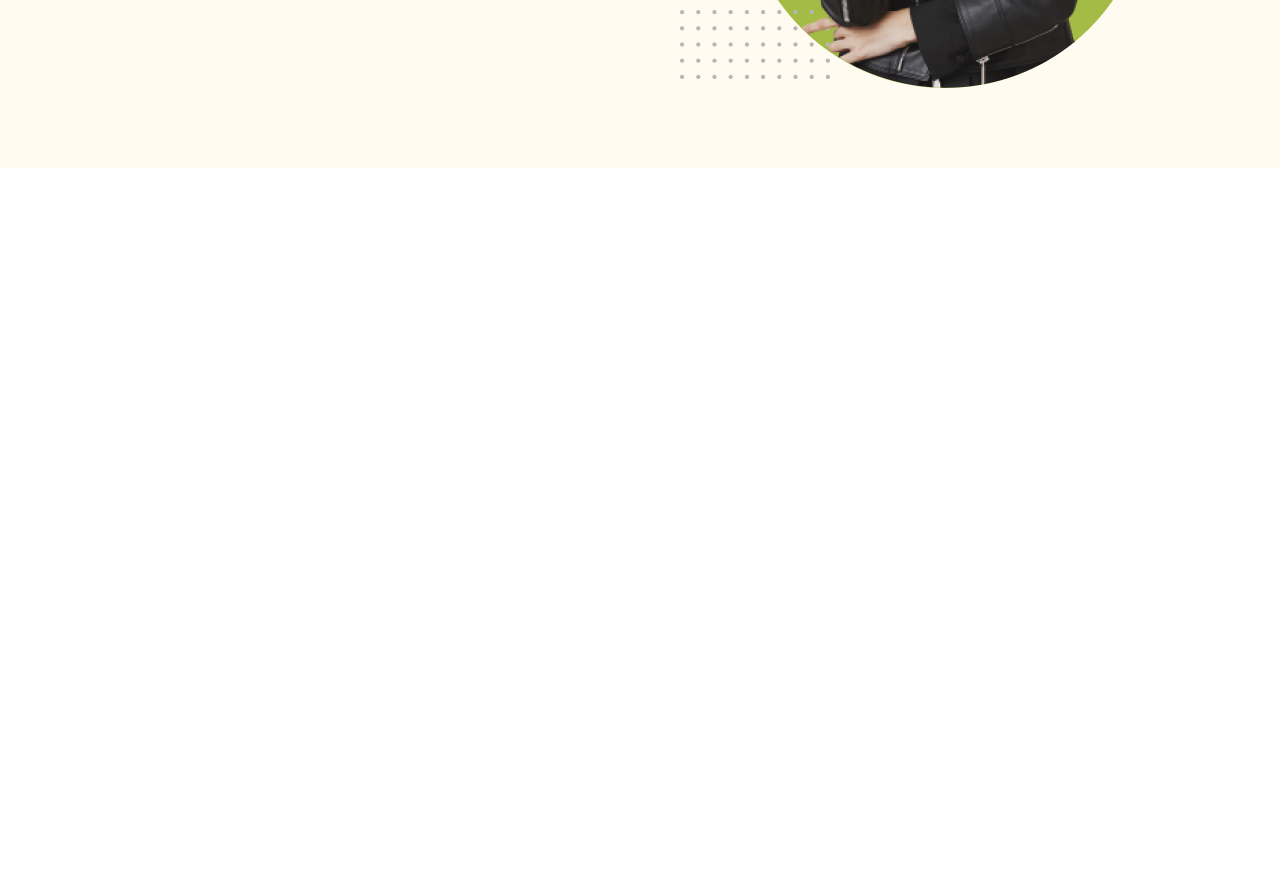
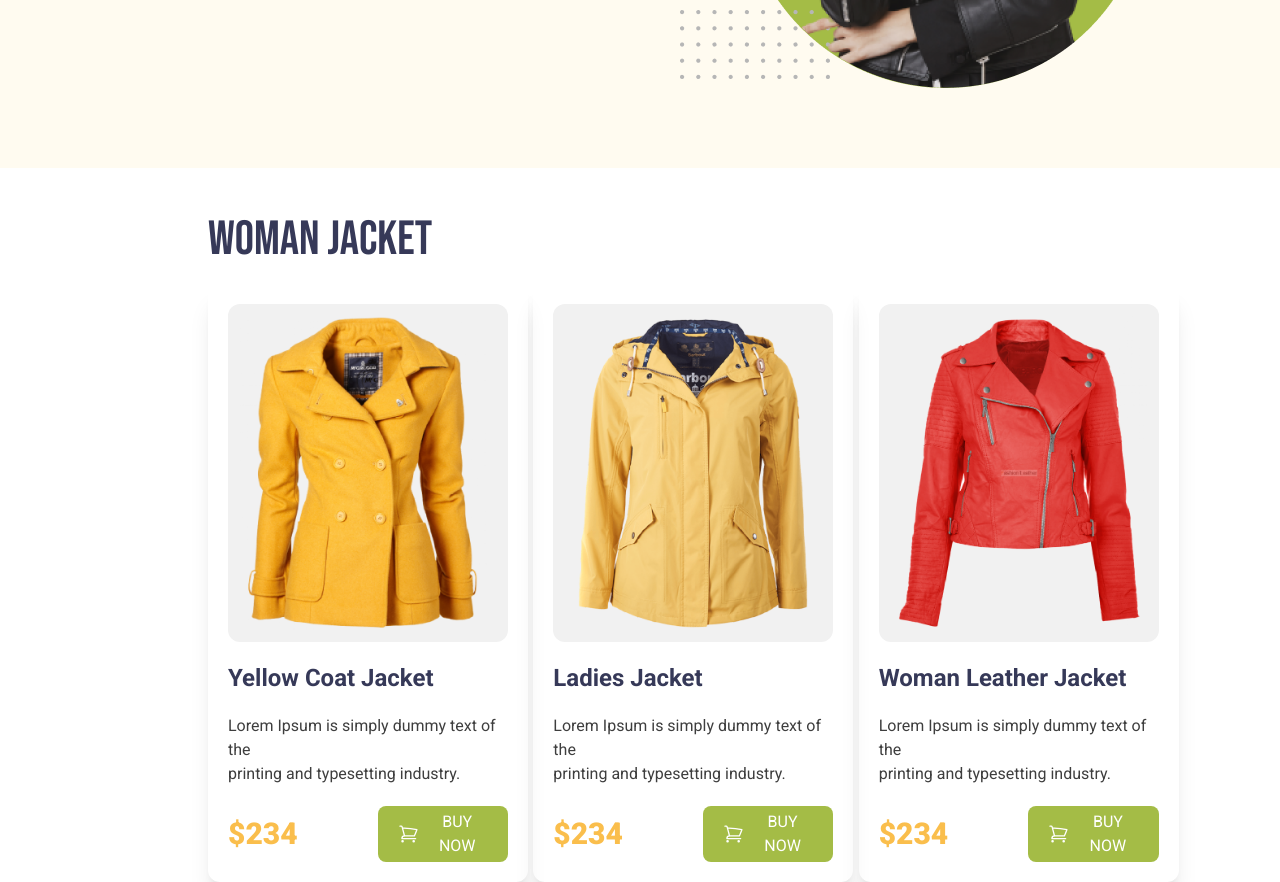
Before and after one commit to mdnoble1/penguin-fashion, a plain HTML site: page index.html in a window 1280 px wide. Shown: the part 525-1407 px from the top of the page. Before the commit the page ends 800 px from the top, so only its background shows below. Drawn offline with nearby package versions, Linux system fonts and the light colour scheme.

Commit message:
added women jacket section

```diff
--- a/index.html
+++ b/index.html
@@ -52,7 +52,52 @@
         <div class=" mt-10 mb-20"><img src="images/model.png" alt=""></div>
     </section>
     </header>
-    <main></main>
+    <main class="mt-12">
+        <section class="pl-7 md:pl-12 lg:mx-24 lg:pl-28">
+            <h3 class="font-bebas-neue text-5xl text-[#363958] mb-5">W0Man Jacket</h3>
+            <div class="grid grid-cols-1 md:grid-cols-2 lg:grid-cols-3">
+                <div class=" w-80 p-5 rounded-xl shadow-xl">
+                    <img class="bg-[#F1F1F1] p-3 w-72 rounded-xl" src="images/jacket-1.png" alt="">
+                    <h3 class="font-roboto font-bold text-2xl text-[#363958] mt-5 mb-5">Yellow Coat Jacket </h3>
+                    <p class="font-roboto text-[#3E3E3E] mb-5">Lorem Ipsum is simply dummy text of the<br>
+                        printing and typesetting industry.</p>
+                   <div class="flex gap-20 items-center">
+                    <h3 class="font-roboto font-black text-3xl text-[#FABE4C]">$234</h3>
+                    <button class="flex gap-2 items-center font-roboto text-white w-42.5 h-14 bg-[#A4BC46] p-5 rounded-lg"><svg xmlns="http://www.w3.org/2000/svg" fill="none" viewBox="0 0 24 24" stroke-width="1.5" stroke="currentColor" class="w-6 h-6">
+                        <path stroke-linecap="round" stroke-linejoin="round" d="M2.25 3h1.386c.51 0 .955.343 1.087.835l.383 1.437M7.5 14.25a3 3 0 00-3 3h15.75m-12.75-3h11.218c1.121-2.3 2.1-4.684 2.924-7.138a60.114 60.114 0 00-16.536-1.84M7.5 14.25L5.106 5.272M6 20.25a.75.75 0 11-1.5 0 .75.75 0 011.5 0zm12.75 0a.75.75 0 11-1.5 0 .75.75 0 011.5 0z" />
+                      </svg>
+                      BUY NOW</button>
+                   </div>
+                </div>
+                <div class=" w-80 p-5 rounded-xl shadow-xl">
+                    <img class="bg-[#F1F1F1] p-3 w-72 rounded-xl" src="images/jacket-2.png" alt="">
+                    <h3 class="font-roboto font-bold text-2xl text-[#363958] mt-5 mb-5">Ladies Jacket </h3>
+                    <p class="font-roboto text-[#3E3E3E] mb-5">Lorem Ipsum is simply dummy text of the<br>
+                        printing and typesetting industry.</p>
+                   <div class="flex gap-20 items-center">
+                    <h3 class="font-roboto font-black text-3xl text-[#FABE4C]">$234</h3>
+                    <button class="flex gap-2 items-center font-roboto text-white w-42.5 h-14 bg-[#A4BC46] p-5 rounded-lg"><svg xmlns="http://www.w3.org/2000/svg" fill="none" viewBox="0 0 24 24" stroke-width="1.5" stroke="currentColor" class="w-6 h-6">
+                        <path stroke-linecap="round" stroke-linejoin="round" d="M2.25 3h1.386c.51 0 .955.343 1.087.835l.383 1.437M7.5 14.25a3 3 0 00-3 3h15.75m-12.75-3h11.218c1.121-2.3 2.1-4.684 2.924-7.138a60.114 60.114 0 00-16.536-1.84M7.5 14.25L5.106 5.272M6 20.25a.75.75 0 11-1.5 0 .75.75 0 011.5 0zm12.75 0a.75.75 0 11-1.5 0 .75.75 0 011.5 0z" />
+                      </svg>
+                      BUY NOW</button>
+                   </div>
+                </div>
+                <div class=" w-80 p-5 rounded-xl shadow-xl">
+                    <img class="bg-[#F1F1F1] p-3 w-72 rounded-xl" src="images/jacket-3.png" alt="">
+                    <h3 class="font-roboto font-bold text-2xl text-[#363958] mt-5 mb-5">Woman Leather Jacket  </h3>
+                    <p class="font-roboto text-[#3E3E3E] mb-5">Lorem Ipsum is simply dummy text of the<br>
+                        printing and typesetting industry.</p>
+                   <div class="flex gap-20 items-center">
+                    <h3 class="font-roboto font-black text-3xl text-[#FABE4C]">$234</h3>
+                    <button class="flex gap-2 items-center font-roboto text-white w-42.5 h-14 bg-[#A4BC46] p-5 rounded-lg"><svg xmlns="http://www.w3.org/2000/svg" fill="none" viewBox="0 0 24 24" stroke-width="1.5" stroke="currentColor" class="w-6 h-6">
+                        <path stroke-linecap="round" stroke-linejoin="round" d="M2.25 3h1.386c.51 0 .955.343 1.087.835l.383 1.437M7.5 14.25a3 3 0 00-3 3h15.75m-12.75-3h11.218c1.121-2.3 2.1-4.684 2.924-7.138a60.114 60.114 0 00-16.536-1.84M7.5 14.25L5.106 5.272M6 20.25a.75.75 0 11-1.5 0 .75.75 0 011.5 0zm12.75 0a.75.75 0 11-1.5 0 .75.75 0 011.5 0z" />
+                      </svg>
+                      BUY NOW</button>
+                   </div>
+                </div>
+            </div>
+        </section>
+    </main>
     <footer></footer>
 </body>
 </html>
```
